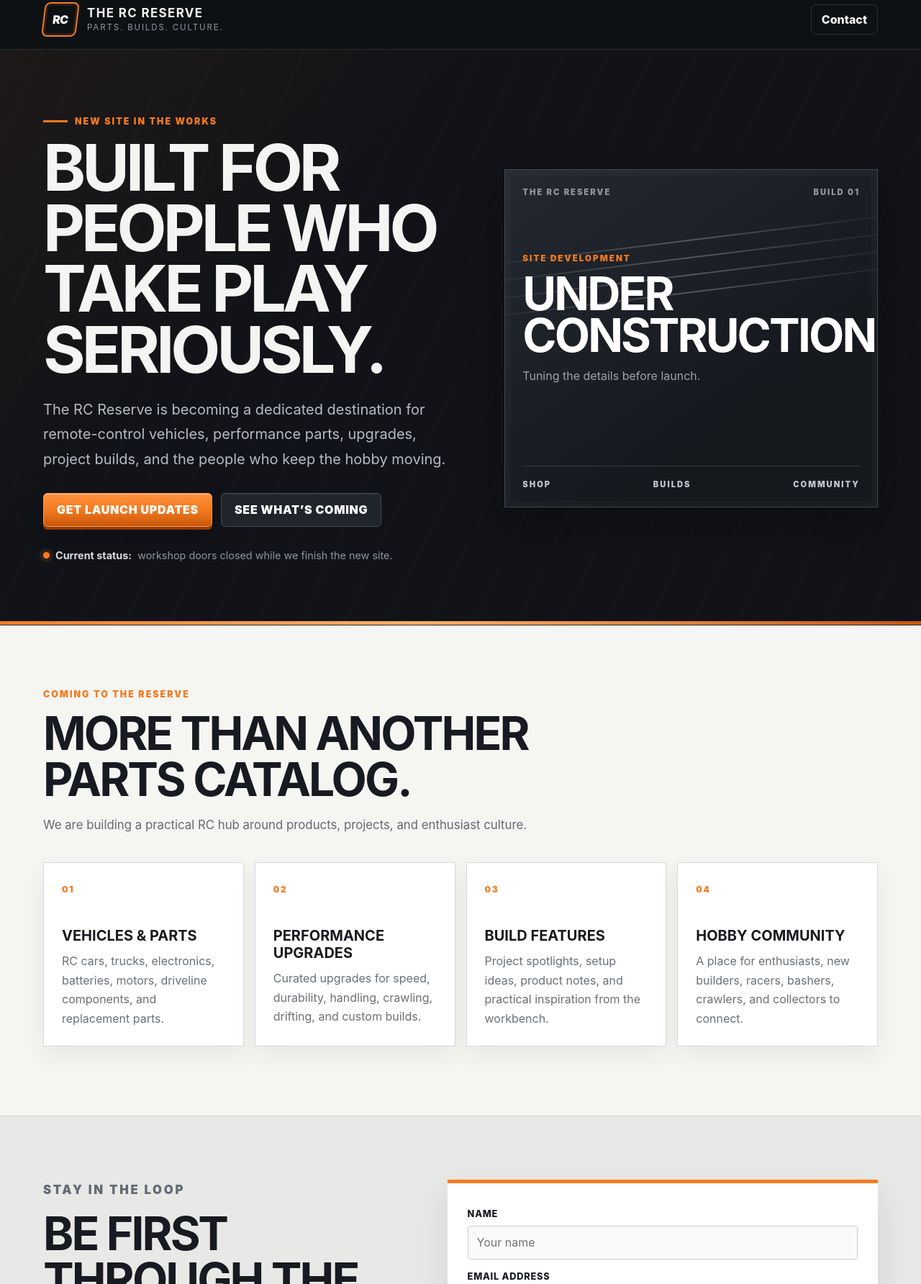
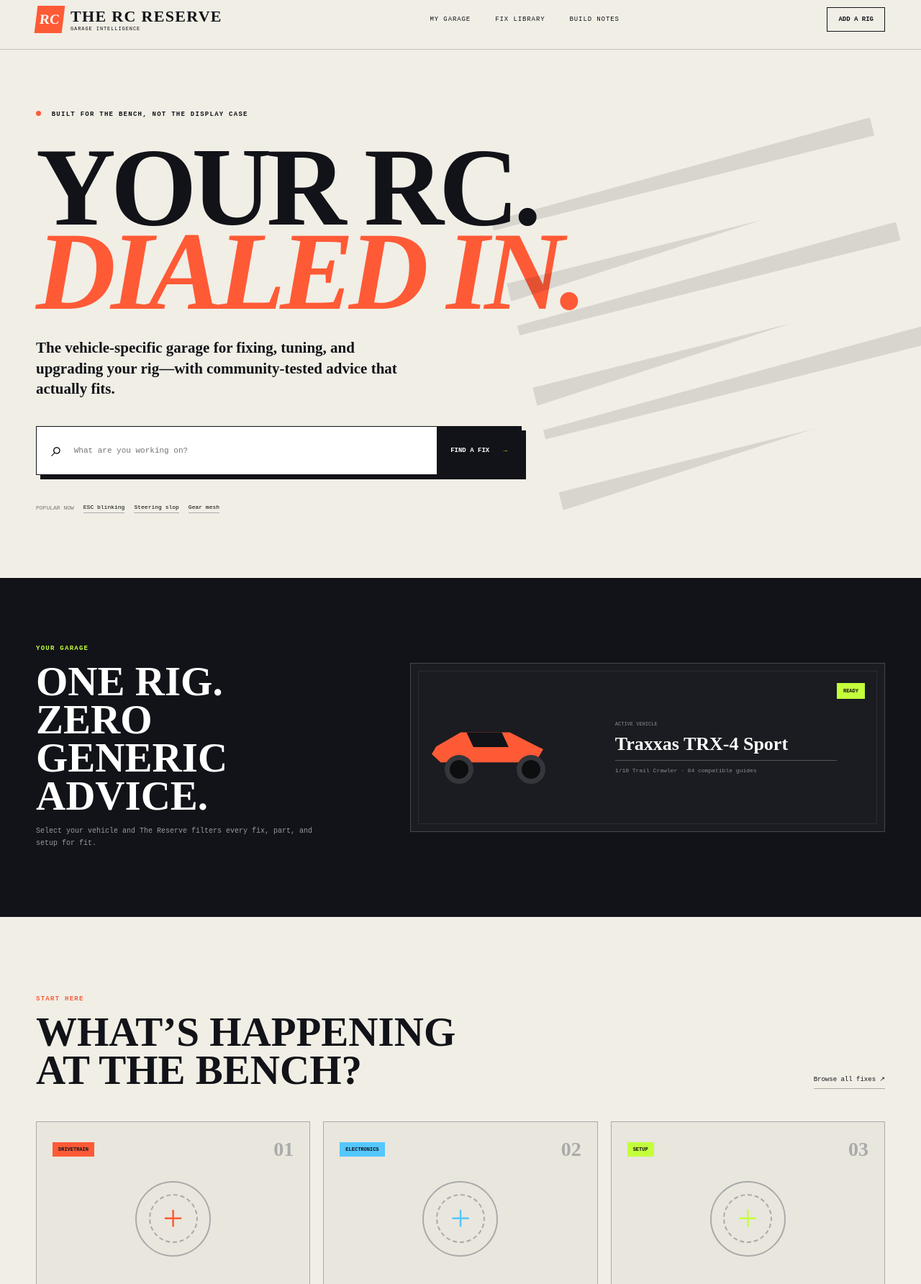
Before and after one commit to tekpakinc/thercreserve, a website: page index.html in a window 1280 px wide. Shown: the part 14-1798 px from the top of the page at 72% size. Drawn offline with Linux system fonts and the light colour scheme; a web font is replaced by a local one.

Commit message:
Build vehicle-specific RC garage experience (#4)
Transform The RC Reserve into a vehicle-specific knowledge hub with interactive garage, fix discovery, and community build notes.

```diff
--- a/index.html
+++ b/index.html
@@ -3,14 +3,11 @@
   <head>
     <meta charset="UTF-8" />
     <meta name="viewport" content="width=device-width, initial-scale=1.0" />
-    <meta name="description" content="The RC Reserve is building a new destination for RC vehicles, parts, upgrades, projects, and hobby culture." />
+    <meta name="description" content="The RC Reserve is a vehicle-specific garage for community-tested RC fixes, setups, compatible parts, and build notes." />
     <meta name="theme-color" content="#111318" />
-    <meta http-equiv="Content-Security-Policy" content="default-src 'self'; style-src 'self'; script-src 'self'; img-src 'self' data: https:; form-action 'self' https://formsubmit.co; base-uri 'self'; object-src 'none';" />
-    <title>The RC Reserve | New Site Under Construction</title>
+    <meta http-equiv="Content-Security-Policy" content="default-src 'self'; style-src 'self' https://fonts.googleapis.com; font-src https://fonts.gstatic.com; script-src 'self'; img-src 'self' data: https:; base-uri 'self'; object-src 'none';" />
+    <title>The RC Reserve | Your RC, Dialed In</title>
     <link rel="stylesheet" href="/src/styles/main.css" />
   </head>
-  <body>
-    <div id="app"></div>
-    <script type="module" src="/src/main.js"></script>
-  </body>
+  <body><div id="app"></div><script type="module" src="/src/main.js"></script></body>
 </html>
--- a/src/main.js
+++ b/src/main.js
@@ -1,106 +1,79 @@
 const app = document.querySelector('#app');
 
+const vehicles = {
+  trx4: { name: 'Traxxas TRX-4 Sport', type: '1/10 Trail Crawler', guides: 84 },
+  kraton: { name: 'ARRMA Kraton 6S', type: '1/8 Basher', guides: 61 },
+  slash: { name: 'Traxxas Slash 4x4', type: '1/10 Short Course', guides: 73 },
+  scx10: { name: 'Axial SCX10 III', type: '1/10 Trail Crawler', guides: 58 }
+};
+
 app.innerHTML = `
-  <div class="site-shell">
   <header class="site-header">
     <div class="container nav-wrap">
-        <a class="brand" href="/" aria-label="The RC Reserve home">
-          <span class="brand-mark" aria-hidden="true">RC</span>
-          <span class="brand-copy">
-            <strong>The RC Reserve</strong>
-            <small>Parts. Builds. Culture.</small>
-          </span>
-        </a>
-        <a class="header-link" href="mailto:info@tekpakinc.net?subject=The%20RC%20Reserve%20Inquiry">Contact</a>
+      <a class="brand" href="#top" aria-label="The RC Reserve home"><span class="brand-mark">RC</span><span><strong>The RC Reserve</strong><small>Garage intelligence</small></span></a>
+      <nav aria-label="Main navigation"><a href="#garage">My garage</a><a href="#fixes">Fix library</a><a href="#community">Build notes</a></nav>
+      <a class="header-action" href="#garage">Add a rig</a>
     </div>
   </header>
 
-    <main>
+  <main id="top">
     <section class="hero">
-        <div class="container hero-grid">
-          <div class="hero-copy">
-            <p class="eyebrow"><span></span> New site in the works</p>
-            <h1>Built for people who take play seriously.</h1>
-            <p class="lead">The RC Reserve is becoming a dedicated destination for remote-control vehicles, performance parts, upgrades, project builds, and the people who keep the hobby moving.</p>
-            <div class="hero-actions">
-              <a class="button button-primary" href="#notify">Get Launch Updates</a>
-              <a class="button button-secondary" href="#preview">See What’s Coming</a>
+      <div class="container hero-inner">
+        <p class="eyebrow"><i></i> Built for the bench, not the display case</p>
+        <h1>Your RC.<br><em>Dialed in.</em></h1>
+        <p class="lead">The vehicle-specific garage for fixing, tuning, and upgrading your rig—with community-tested advice that actually fits.</p>
+        <form class="search" id="search-form"><span aria-hidden="true">⌕</span><label class="sr-only" for="site-search">Search fixes, parts, and setups</label><input id="site-search" placeholder="What are you working on?" autocomplete="off"><button>Find a fix <b>→</b></button></form>
+        <p class="search-result" id="search-result" aria-live="polite"></p>
+        <div class="popular"><span>Popular now</span><button data-query="ESC blinking red">ESC blinking</button><button data-query="steering slop">Steering slop</button><button data-query="gear mesh">Gear mesh</button></div>
+        <div class="track-marks" aria-hidden="true"><i></i><i></i><i></i></div>
       </div>
-            <div class="status-line"><span class="status-dot"></span><strong>Current status:</strong> workshop doors closed while we finish the new site.</div>
-          </div>
+    </section>
 
-          <div class="hero-panel" aria-label="RC Reserve construction status">
-            <div class="panel-top">
-              <span>THE RC RESERVE</span>
-              <span>BUILD 01</span>
-            </div>
-            <div class="track-lines" aria-hidden="true"><i></i><i></i><i></i><i></i></div>
-            <div class="panel-center">
-              <span class="panel-label">SITE DEVELOPMENT</span>
-              <strong>UNDER<br />CONSTRUCTION</strong>
-              <span class="panel-sub">Tuning the details before launch.</span>
-            </div>
-            <div class="panel-footer"><span>SHOP</span><span>BUILDS</span><span>COMMUNITY</span></div>
+    <section class="garage" id="garage">
+      <div class="container garage-grid">
+        <div class="garage-copy"><p class="kicker">Your garage</p><h2>One rig.<br>Zero generic advice.</h2><p>Select your vehicle and The Reserve filters every fix, part, and setup for fit.</p></div>
+        <div class="rig-card">
+          <div class="rig-art" aria-hidden="true"><span class="rig-body"></span><i class="wheel wheel-a"></i><i class="wheel wheel-b"></i></div>
+          <div class="rig-info"><label for="vehicle">Active vehicle</label><select id="vehicle">${Object.entries(vehicles).map(([id, vehicle]) => `<option value="${id}">${vehicle.name}</option>`).join('')}</select><p id="vehicle-meta">${vehicles.trx4.type} · ${vehicles.trx4.guides} compatible guides</p></div>
+          <span class="ready">Ready</span>
         </div>
       </div>
     </section>
 
-      <section class="preview-section" id="preview">
-        <div class="container">
-          <div class="section-heading">
-            <p class="section-kicker">Coming to the reserve</p>
-            <h2>More than another parts catalog.</h2>
-            <p>We are building a practical RC hub around products, projects, and enthusiast culture.</p>
-          </div>
-          <div class="feature-grid">
-            <article class="feature-card"><span class="feature-number">01</span><h3>Vehicles & Parts</h3><p>RC cars, trucks, electronics, batteries, motors, driveline components, and replacement parts.</p></article>
-            <article class="feature-card"><span class="feature-number">02</span><h3>Performance Upgrades</h3><p>Curated upgrades for speed, durability, handling, crawling, drifting, and custom builds.</p></article>
-            <article class="feature-card"><span class="feature-number">03</span><h3>Build Features</h3><p>Project spotlights, setup ideas, product notes, and practical inspiration from the workbench.</p></article>
-            <article class="feature-card"><span class="feature-number">04</span><h3>Hobby Community</h3><p>A place for enthusiasts, new builders, racers, bashers, crawlers, and collectors to connect.</p></article>
-          </div>
+    <section class="fixes container" id="fixes">
+      <div class="section-head"><div><p class="kicker orange">Start here</p><h2>What’s happening<br>at the bench?</h2></div><a href="#fix-grid">Browse all fixes ↗</a></div>
+      <div class="fix-grid" id="fix-grid">
+        <article class="fix-card orange-card"><header><span>Drivetrain</span><b>01</b></header><div class="part-diagram"><i></i><i></i><b>+</b></div><h3>Clicking under load? Start here.</h3><p>12 min · 42 garage saves</p><footer><span>Beginner</span><button aria-label="Open drivetrain guide">→</button></footer></article>
+        <article class="fix-card blue-card"><header><span>Electronics</span><b>02</b></header><div class="part-diagram"><i></i><i></i><b>+</b></div><h3>ESC calibration, without the guesswork.</h3><p>8 min · 31 garage saves</p><footer><span>Beginner</span><button aria-label="Open ESC guide">→</button></footer></article>
+        <article class="fix-card green-card"><header><span>Setup</span><b>03</b></header><div class="part-diagram"><i></i><i></i><b>+</b></div><h3>Trail-ready TRX-4 baseline.</h3><p>Parts + settings · 67 garage saves</p><footer><span>Intermediate</span><button aria-label="Open setup guide">→</button></footer></article>
       </div>
     </section>
 
-      <section class="notify-section" id="notify">
-        <div class="container notify-grid">
-          <div>
-            <p class="section-kicker">Stay in the loop</p>
-            <h2>Be first through the gate.</h2>
-            <p>Join the launch list for opening updates, featured builds, new inventory, and RC Reserve announcements.</p>
-          </div>
-          <form class="notify-form" action="https://formsubmit.co/info@tekpakinc.net" method="POST">
-            <input type="hidden" name="_subject" value="The RC Reserve Launch List Signup" />
-            <input type="hidden" name="_template" value="table" />
-            <input type="text" name="_honey" class="hidden-field" tabindex="-1" autocomplete="off" />
-            <label for="name">Name</label>
-            <input id="name" name="name" type="text" maxlength="80" placeholder="Your name" required />
-            <label for="email">Email address</label>
-            <input id="email" name="email" type="email" maxlength="120" placeholder="you@example.com" required />
-            <label for="interest">What are you into?</label>
-            <select id="interest" name="interest">
-              <option value="General RC">General RC</option>
-              <option value="Bashing">Bashing</option>
-              <option value="Racing">Racing</option>
-              <option value="Crawling">Crawling</option>
-              <option value="Drifting">Drifting</option>
-              <option value="Collecting">Collecting</option>
-              <option value="Building and Upgrades">Building &amp; Upgrades</option>
-            </select>
-            <button class="button button-primary" type="submit">Join the Launch List</button>
-            <small>Only RC Reserve updates. No inbox demolition derby.</small>
-          </form>
+    <section class="community" id="community">
+      <div class="container community-grid">
+        <div><p class="kicker ink">From the pits</p><h2>Stop buying parts twice.</h2><p>See what survived someone else’s rig first. Real build notes, indexed by vehicle and verified by time on the trail.</p></div>
+        <article class="build-note"><header><span class="user-dot">JR</span><div><strong>Jordan R.</strong><small>TRX-4 Sport · 2h ago</small></div><b>✓ Tested</b></header><h3>Finally killed the steering slop</h3><p>Swapped the plastic horn, set endpoints to 86/88, and added one thin shim. Twelve trail hours later: still tight.</p><div class="tags"><span>25T alloy horn</span><span>0.2mm shim</span></div><button id="save-note">☆ Save build note</button></article>
       </div>
     </section>
+
+    <section class="manifesto container"><div><p>Built around your vehicles—not a warehouse catalog.</p><h2>The next breakdown<br>is inevitable.</h2></div><a href="#garage">Build your garage <span>→</span></a></section>
   </main>
 
-    <footer>
-      <div class="container footer-row">
-        <div><strong>The RC Reserve</strong><span>A TEK-PAK Inc. project</span></div>
-        <p>Parts. Builds. Culture.</p>
-        <p>&copy; <span id="year"></span> The RC Reserve</p>
-      </div>
-    </footer>
-  </div>
+  <footer class="site-footer"><div class="container"><a class="brand" href="#top"><span class="brand-mark">RC</span><span><strong>The RC Reserve</strong><small>Garage intelligence</small></span></a><p>Knowledge for the run after the run.</p><span>© <b id="year"></b> TEK-PAK Inc.</span></div></footer>
 `;
 
 document.querySelector('#year').textContent = new Date().getFullYear();
+const searchInput = document.querySelector('#site-search');
+const searchResult = document.querySelector('#search-result');
+const vehicleSelect = document.querySelector('#vehicle');
+
+function showSearch(query) {
+  const active = vehicles[vehicleSelect.value];
+  searchInput.value = query;
+  searchResult.textContent = query ? `Searching ${active.guides} compatible guides for “${query}” on your ${active.name}…` : '';
+}
+
+document.querySelector('#search-form').addEventListener('submit', (event) => { event.preventDefault(); showSearch(searchInput.value.trim()); });
+document.querySelectorAll('[data-query]').forEach((button) => button.addEventListener('click', () => showSearch(button.dataset.query)));
+vehicleSelect.addEventListener('change', () => { const active = vehicles[vehicleSelect.value]; document.querySelector('#vehicle-meta').textContent = `${active.type} · ${active.guides} compatible guides`; if (searchInput.value) showSearch(searchInput.value); });
+document.querySelector('#save-note').addEventListener('click', (event) => { const saved = event.currentTarget.classList.toggle('saved'); event.currentTarget.textContent = saved ? '★ Saved to your garage' : '☆ Save build note'; });
```
Also changed, not shown: src/styles/main.css. Lines whose indentation alone changed are shown as unchanged.
